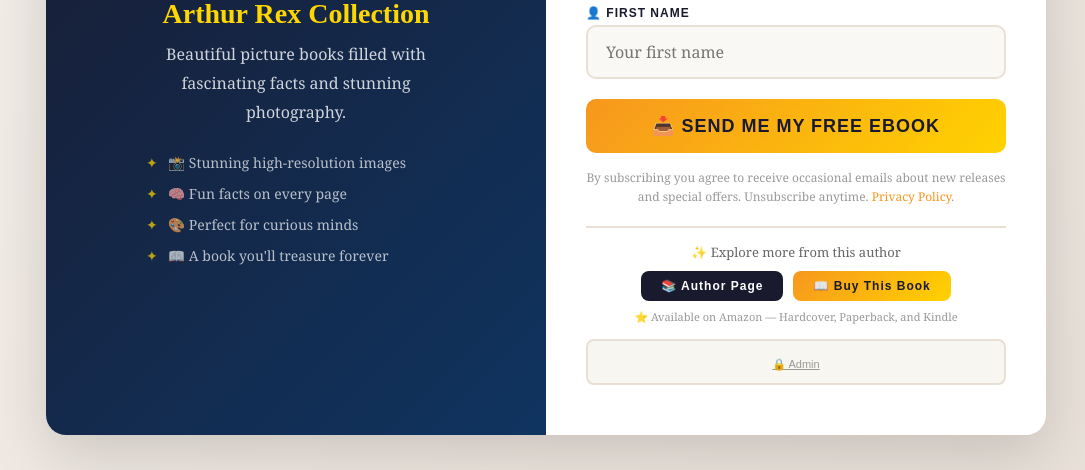
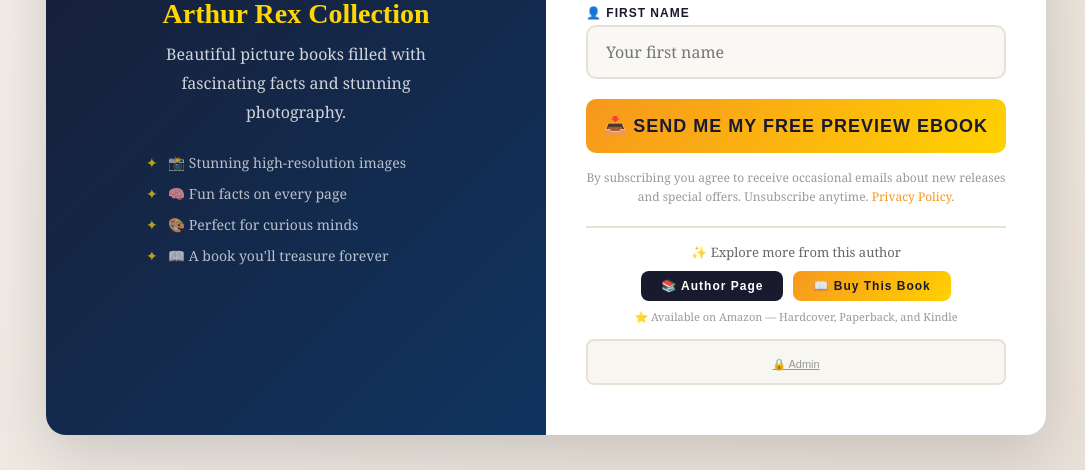
Before and after one commit to ArthurRexPublishing/arthur-rex-free-preview-ebook, a plain HTML site: page index.html in a window 1280 px wide. Shown: the part 330-800 px from the top of the page, without its empty margins (94-1179 px from the left). Drawn offline with Linux system fonts and the light colour scheme.

Commit message:
Update index.html

```diff
--- a/index.html
+++ b/index.html
@@ -369,7 +369,7 @@
                     </div>
 
                     <button type="submit" class="btn" id="submitBtn">
-                        📥 Send Me My Free eBook
+                        📥 Send Me My Free Preview eBook
                     </button>
                 </form>
 
```
